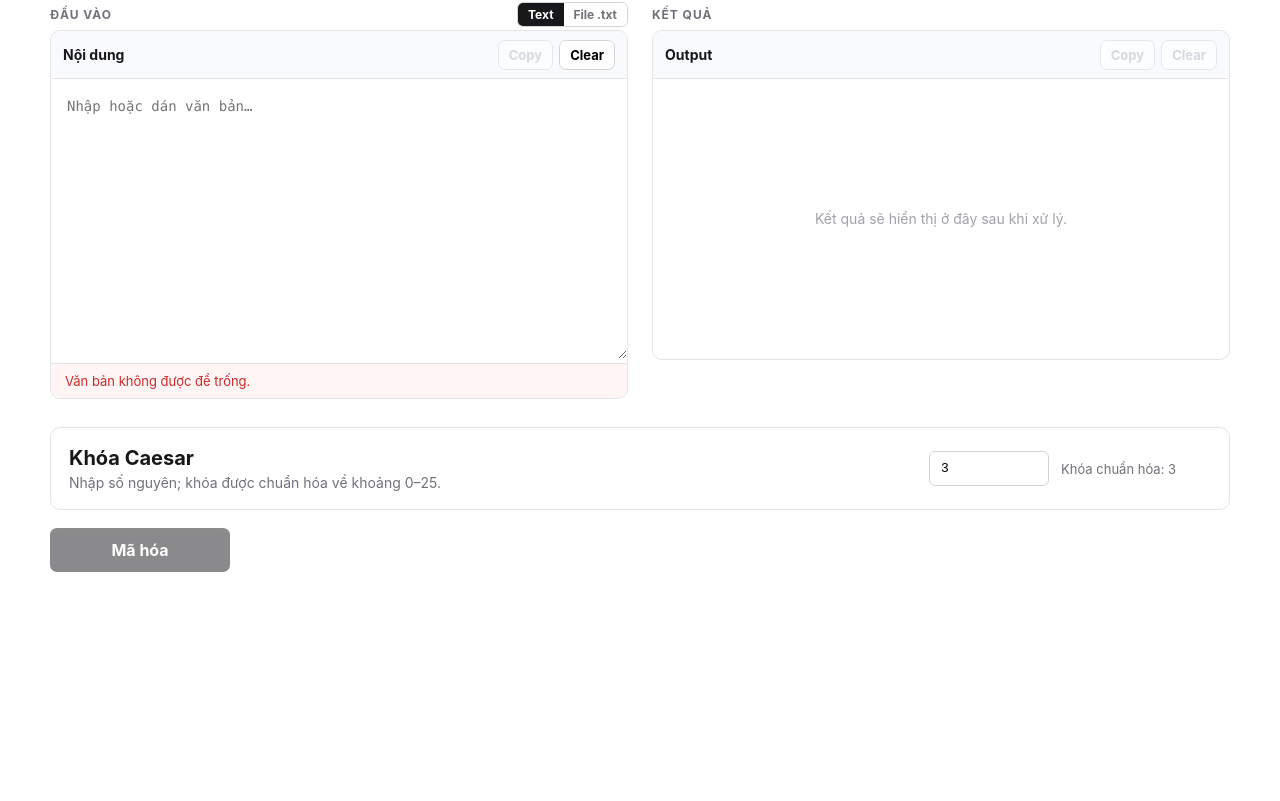
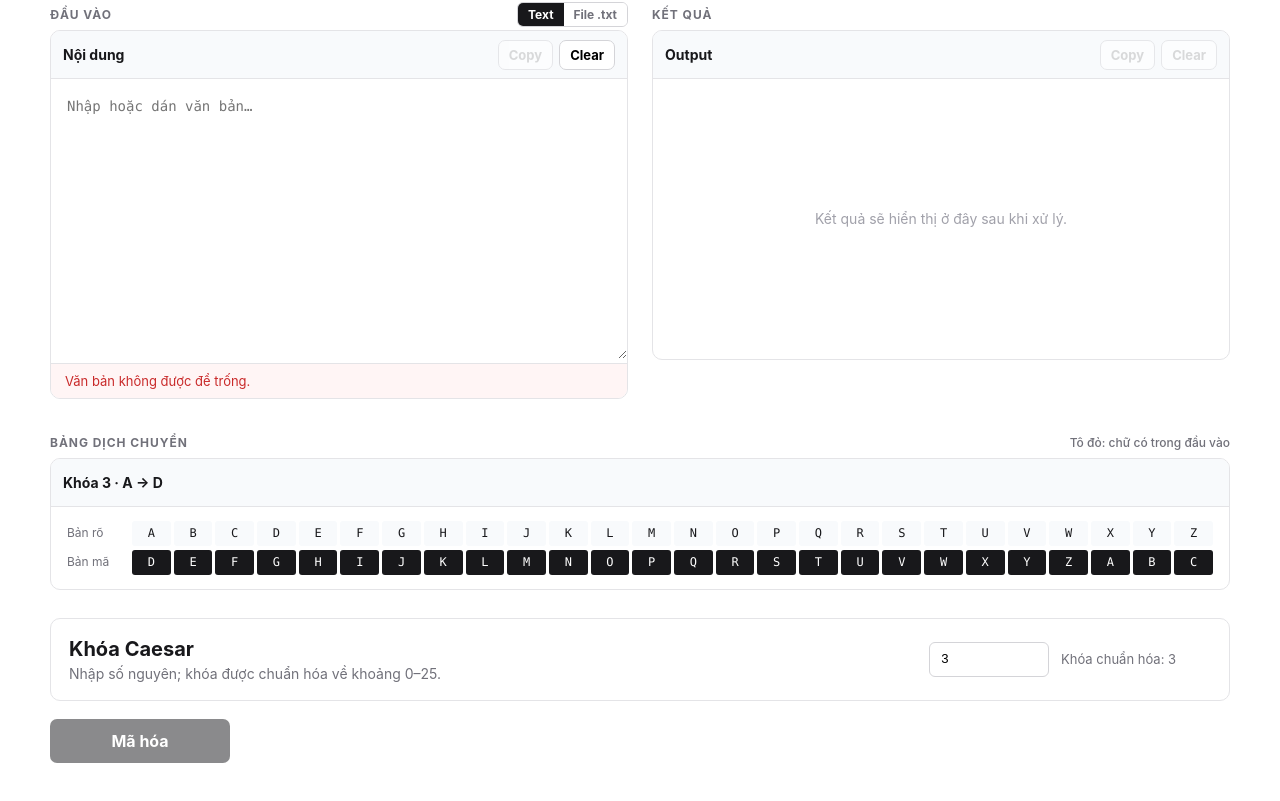
Before and after one commit to quanh712/caesar-cipher, a React (Vite) app: page / in a window 1280 px wide. Shown: the part 485-1286 px from the top of the page. Before the commit the page ends 1121 px from the top, so only its background shows below. Built offline with nearby package versions, Linux system fonts and the light colour scheme; no server answers.

Commit message:
feat: add refresh control and alphabet map

```diff
--- a/src/app/styles.css
+++ b/src/app/styles.css
@@ -30,6 +30,9 @@ button:disabled { cursor: not-allowed; opacity: 0.5; }
 .logo { color: inherit; font-size: 22px; font-weight: 800; text-decoration: none; }
 .logo span { color: var(--accent); }
 .nav__label { color: var(--muted); font-size: 13px; text-transform: uppercase; letter-spacing: 0.08em; }
+.nav__actions { display: flex; align-items: center; gap: 14px; }
+.refresh-button { padding: 7px 11px; display: inline-flex; align-items: center; gap: 6px; border: 1px solid #d4d4d8; border-radius: 7px; background: white; color: #3f3f46; font-size: 13px; font-weight: 650; }
+.refresh-button:hover { background: var(--surface); }
 
 .page { width: min(1180px, calc(100% - 40px)); margin: auto; padding: 40px 0 64px; }
 .hero { padding-bottom: 24px; border-bottom: 1px solid var(--border); }
@@ -118,6 +121,18 @@ button:disabled { cursor: not-allowed; opacity: 0.5; }
 .status--success { background: #ebfbee; color: var(--success); }
 .status--error { background: #fff5f5; color: var(--danger); }
 
+.map-section { margin-top: 28px; }
+.map-legend { font-weight: 500; letter-spacing: 0; text-transform: none; }
+.alphabet-panel { overflow: hidden; }
+.alphabet-map { padding: 14px 16px; overflow-x: auto; }
+.alphabet-row { min-width: 680px; display: grid; grid-template-columns: 62px repeat(26, minmax(20px, 1fr)); gap: 3px; font: 12px/1.4 "SFMono-Regular", Consolas, monospace; }
+.alphabet-row + .alphabet-row { margin-top: 4px; }
+.alphabet-label { align-self: center; color: var(--muted); font-family: Inter, ui-sans-serif, system-ui, sans-serif; }
+.alphabet-cell { padding: 4px 0; border-radius: 3px; background: var(--surface); text-align: center; }
+.alphabet-row--mapped .alphabet-cell { background: #18181b; color: white; }
+.alphabet-cell--used { background: #ffe2ec; color: var(--accent); font-weight: 750; }
+.alphabet-row--mapped .alphabet-cell--used { background: var(--accent); color: white; }
+
 .config { margin-top: 28px; padding: 18px; display: flex; align-items: center; justify-content: space-between; gap: 24px; border: 1px solid var(--border); border-radius: 10px; }
 .config h2 { margin: 0 0 4px; font-size: 20px; }
 .config p { margin: 0; color: var(--muted); font-size: 14px; }
@@ -156,6 +171,7 @@ button:disabled { cursor: not-allowed; opacity: 0.5; }
 
 @media (max-width: 520px) {
   .page, .nav__inner { width: min(100% - 24px, 1180px); }
+  .nav__label { display: none; }
   .mode-selector { grid-template-columns: 1fr; }
   .key-control { width: 100%; align-items: flex-start; flex-direction: column; }
   .notice { right: 16px; bottom: 16px; }
--- /dev/null
+++ b/src/features/caesar/components/AlphabetMap.tsx
@@ -0,0 +1,59 @@
+import type { CipherMode } from "../types/cipher";
+
+interface AlphabetMapProps {
+  mode: CipherMode;
+  normalizedKey: number;
+  input: string;
+}
+
+const alphabet = "ABCDEFGHIJKLMNOPQRSTUVWXYZ";
+
+export function AlphabetMap({ mode, normalizedKey, input }: AlphabetMapProps) {
+  const usedLetters = new Set(
+    Array.from(input.toUpperCase()).filter((character) => alphabet.includes(character)),
+  );
+  const isEncrypting = mode === "encrypt";
+  const mappedAlphabet = Array.from(alphabet, (_, index) => {
+    const mappedIndex = isEncrypting
+      ? (index + normalizedKey) % alphabet.length
+      : (index - normalizedKey + alphabet.length) % alphabet.length;
+    return alphabet[mappedIndex];
+  });
+
+  return (
+    <section className="map-section" aria-labelledby="alphabet-map-title">
+      <div className="section-label">
+        <span>Bảng dịch chuyển</span>
+        <span className="map-legend">Tô đỏ: chữ có trong đầu vào</span>
+      </div>
+      <div className="panel alphabet-panel">
+        <div className="panel__header">
+          <h2 id="alphabet-map-title">
+            Khóa {normalizedKey} · A → {mappedAlphabet[0]}
+          </h2>
+        </div>
+        <div className="alphabet-map">
+          <div className="alphabet-row">
+            <span className="alphabet-label">{isEncrypting ? "Bản rõ" : "Bản mã"}</span>
+            {Array.from(alphabet).map((letter) => (
+              <span className={usedLetters.has(letter) ? "alphabet-cell alphabet-cell--used" : "alphabet-cell"} key={letter}>
+                {letter}
+              </span>
+            ))}
+          </div>
+          <div className="alphabet-row alphabet-row--mapped">
+            <span className="alphabet-label">{isEncrypting ? "Bản mã" : "Bản rõ"}</span>
+            {mappedAlphabet.map((letter, index) => (
+              <span
+                className={usedLetters.has(alphabet[index]) ? "alphabet-cell alphabet-cell--used" : "alphabet-cell"}
+                key={`${letter}-${index}`}
+              >
+                {letter}
+              </span>
+            ))}
+          </div>
+        </div>
+      </div>
+    </section>
+  );
+}
--- a/src/features/caesar/components/CaesarWorkspace.tsx
+++ b/src/features/caesar/components/CaesarWorkspace.tsx
@@ -1,4 +1,5 @@
 import { useCaesarCipher } from "../hooks/useCaesarCipher";
+import { AlphabetMap } from "./AlphabetMap";
 import { CipherAlgorithmSelector } from "./CipherAlgorithmSelector";
 import { CipherConfig } from "./CipherConfig";
 import { CipherModeSelector } from "./CipherModeSelector";
@@ -72,6 +73,12 @@ export function CaesarWorkspace() {
             />
           </div>
 
+          <AlphabetMap
+            mode={cipher.mode}
+            normalizedKey={cipher.normalizedKey ?? 0}
+            input={cipher.inputType === "text" ? cipher.text : cipher.fileText}
+          />
+
           <CipherConfig
             value={cipher.key}
             normalizedKey={cipher.normalizedKey}
--- a/src/features/caesar/hooks/useCaesarCipher.ts
+++ b/src/features/caesar/hooks/useCaesarCipher.ts
@@ -2,7 +2,7 @@ import { useMemo, useState } from "react";
 import { caesarApi } from "../services/caesarApi";
 import type { CipherAlgorithm, CipherMode, InputType, NoticeState } from "../types/cipher";
 import { normalizeKey } from "../utils/caesar";
-import { parseKey, validateInput } from "../utils/validation";
+import { MAX_FILE_BYTES, parseKey, validateInput } from "../utils/validation";
 
 export function useCaesarCipher() {
   const [algorithm, setAlgorithm] = useState<CipherAlgorithm>("caesar");
@@ -10,6 +10,7 @@ export function useCaesarCipher() {
   const [inputType, setInputType] = useState<InputType>("text");
   const [text, setText] = useState("");
   const [file, setFile] = useState<File | null>(null);
+  const [fileText, setFileText] = useState("");
   const [key, setKey] = useState("3");
   const [result, setResult] = useState("");
   const [notice, setNotice] = useState<NoticeState | null>(null);
@@ -54,6 +55,22 @@ export function useCaesarCipher() {
   function resetInput() {
     setText("");
     setFile(null);
+    setFileText("");
+    setNotice(null);
+  }
+
+  async function updateFile(nextFile: File | null) {
+    setFile(nextFile);
+    const canReadFile = nextFile
+      && /\.txt$/i.test(nextFile.name)
+      && nextFile.size > 0
+      && nextFile.size <= MAX_FILE_BYTES;
+
+    try {
+      setFileText(canReadFile ? await nextFile.text() : "");
+    } catch {
+      setFileText("");
+    }
     setNotice(null);
   }
 
@@ -68,7 +85,8 @@ export function useCaesarCipher() {
     text,
     setText,
     file,
-    setFile,
+    fileText,
+    setFile: updateFile,
     key,
     setKey,
     normalizedKey: parsedKey === null ? null : normalizeKey(parsedKey),
--- a/src/shared/components/AppHeader.tsx
+++ b/src/shared/components/AppHeader.tsx
@@ -5,7 +5,13 @@ export function AppHeader() {
         <a className="logo" href="/" aria-label="Cipher IO">
           CIPHER<span>.</span>IO
         </a>
-        <span className="nav__label">Cipher tools</span>
+        <div className="nav__actions">
+          <span className="nav__label">Cipher tools</span>
+          <button className="refresh-button" type="button" onClick={() => window.location.reload()}>
+            <span aria-hidden="true">↻</span>
+            Làm mới
+          </button>
+        </div>
       </div>
     </nav>
   );
```
Also changed, not shown: 1 other file (tests, documents, lock files or other folders).
